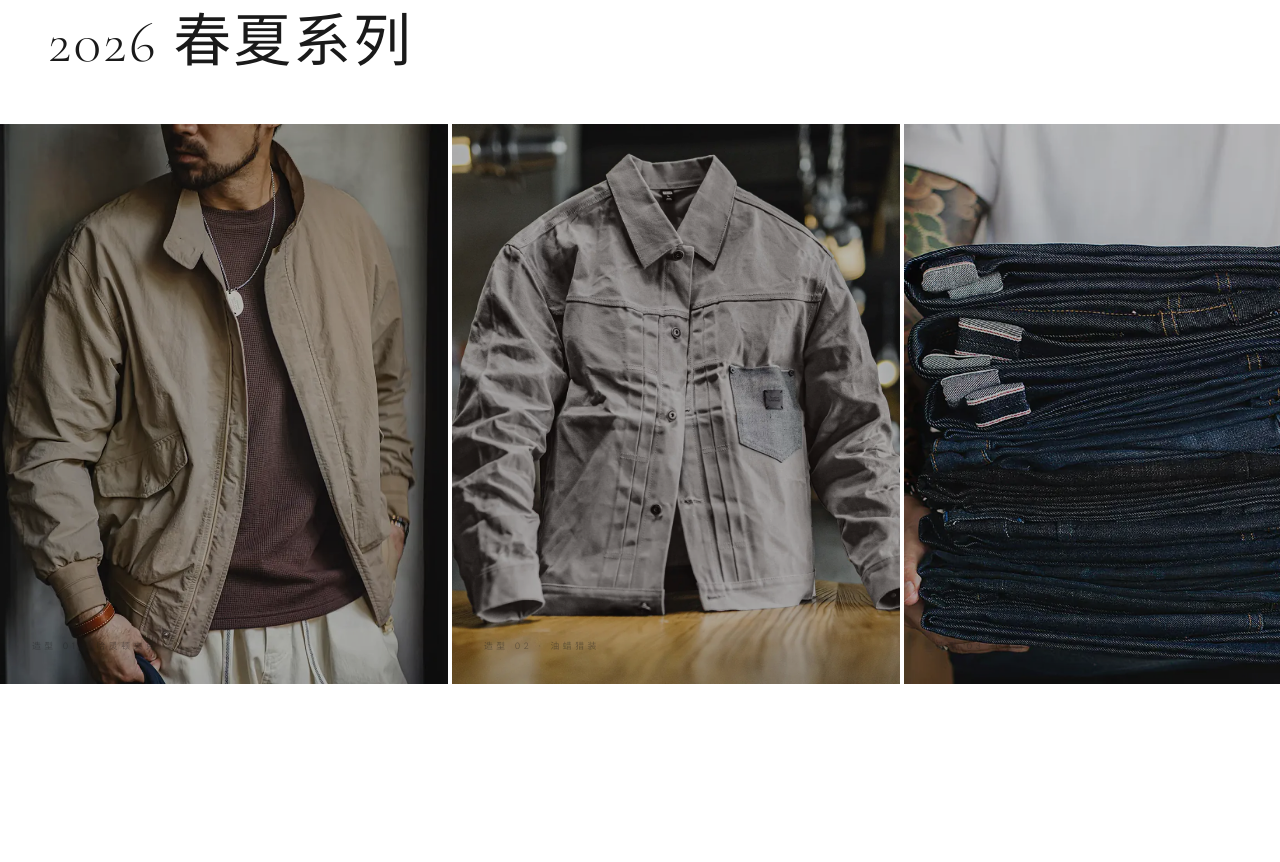
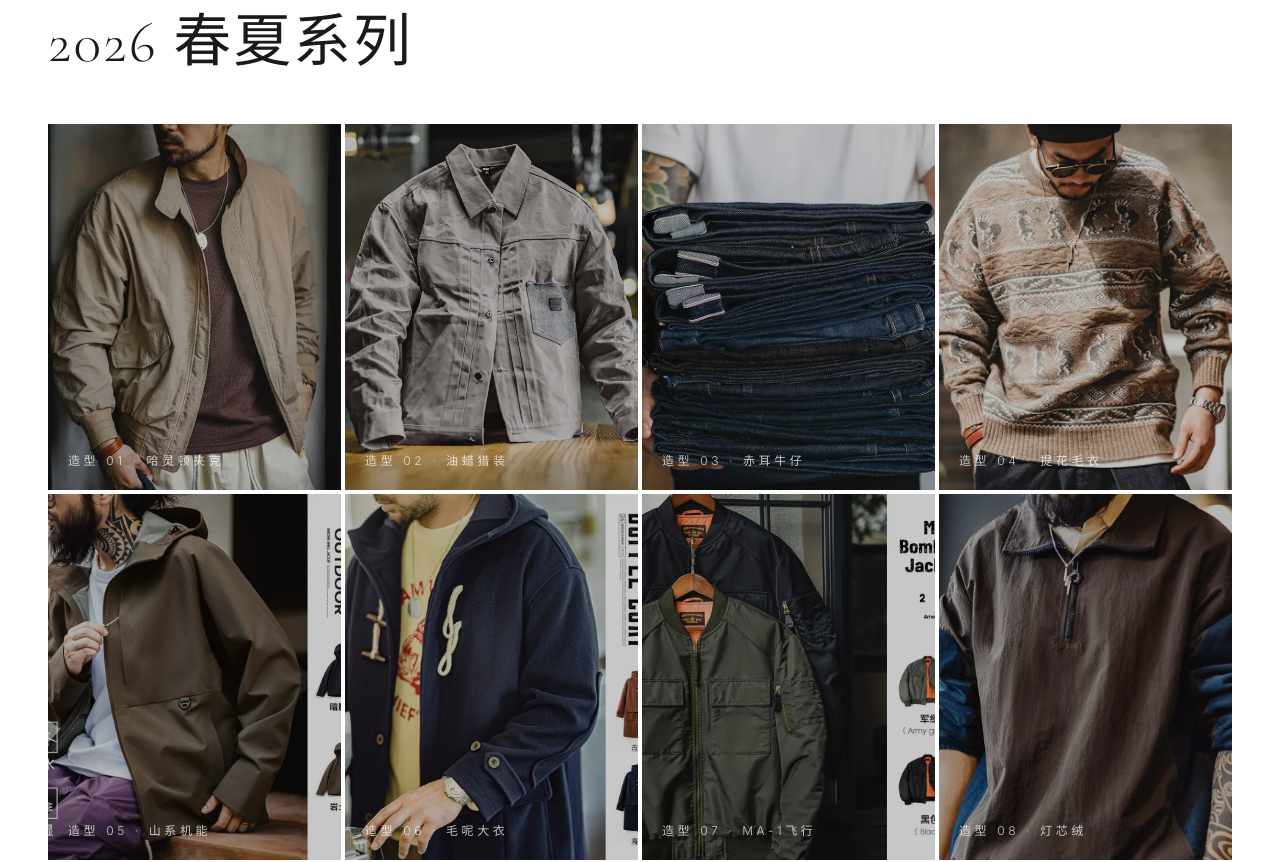
Before and after one commit to chenk0527/maden-official-site, a Next.js app: page / in a window 1280 px wide. Shown: the part 4860-5722 px from the top of the page. Built offline with nearby package versions, Linux system fonts and the light colour scheme.

Commit message:
fix: 穿搭灵感区改为网格布局，去掉横向滚动阻断页面滚动问题

```diff
--- a/src/components/LookbookStrip.tsx
+++ b/src/components/LookbookStrip.tsx
@@ -1,75 +1,64 @@
-'use client'
-
-import { useEffect, useRef } from 'react'
 import { lookbookItems } from '@/data/products'
 import { assetPath } from '@/utils/path'
 
 export default function LookbookStrip() {
-  const stripRef = useRef<HTMLDivElement>(null)
-
-  useEffect(() => {
-    const strip = stripRef.current
-    if (!strip) return
-
-    const onWheel = (e: WheelEvent) => {
-      if (Math.abs(e.deltaY) > Math.abs(e.deltaX)) {
-        e.preventDefault()
-        strip.scrollLeft += e.deltaY
-      }
-    }
-
-    strip.addEventListener('wheel', onWheel, { passive: false })
-    return () => strip.removeEventListener('wheel', onWheel)
-  }, [])
-
   return (
-    <div
-      ref={stripRef}
-      className="lookbook-strip"
-    >
+    <div className="lookbook-grid">
       {lookbookItems.map((item, i) => (
         <div
           key={i}
           className="lk-img"
           style={{
-            flex: '0 0 35vw',
-            height: '70vh',
             position: 'relative',
             overflow: 'hidden',
+            aspectRatio: '4/5',
           }}
         >
           <img
             src={assetPath(item.image)}
             alt={item.alt}
+            loading="lazy"
             style={{
               position: 'absolute',
               inset: 0,
               width: '100%',
               height: '100%',
               objectFit: 'cover',
-              filter: 'brightness(.75)',
-              transition: 'filter .8s',
+              filter: 'brightness(.78)',
+              transition: 'filter .8s, transform .8s',
             }}
           />
           <div
             style={{
               position: 'absolute',
-              bottom: '32px',
-              left: '32px',
-              fontSize: '.55rem',
-              letterSpacing: '.4em',
-              opacity: 0.4,
+              bottom: '20px',
+              left: '20px',
+              fontSize: '.75rem',
+              letterSpacing: '.3em',
+              color: 'rgba(255,255,255,.75)',
               fontWeight: 300,
               zIndex: 2,
             }}
           >
             {item.label}
           </div>
-          <style>{`
-            .lk-img:hover img { filter: brightness(.9) !important; }
-          `}</style>
         </div>
       ))}
+      <style>{`
+        .lookbook-grid {
+          display: grid;
+          grid-template-columns: repeat(4, 1fr);
+          gap: 4px;
+          padding: 0 48px;
+        }
+        .lk-img:hover img { filter: brightness(.92) !important; transform: scale(1.04); }
+        @media (max-width: 900px) {
+          .lookbook-grid { grid-template-columns: repeat(2, 1fr) !important; padding: 0 24px !important; }
+        }
+        @media (max-width: 480px) {
+          .lookbook-grid { grid-template-columns: repeat(2, 1fr) !important; }
+        }
+      `}</style>
     </div>
   )
 }
```
